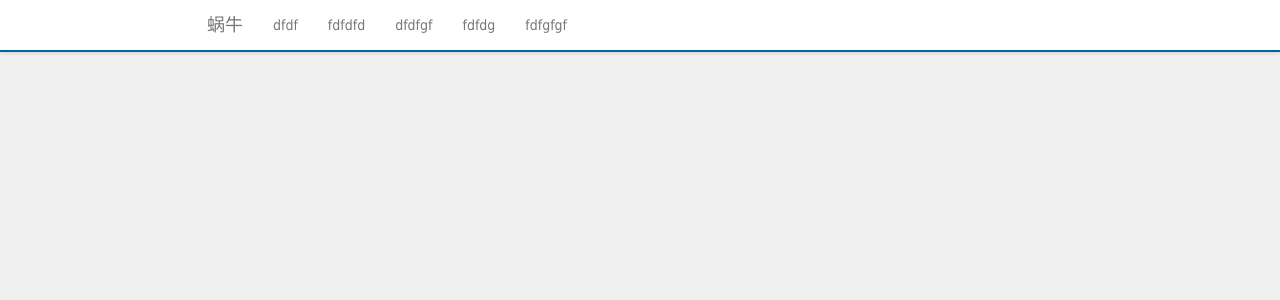
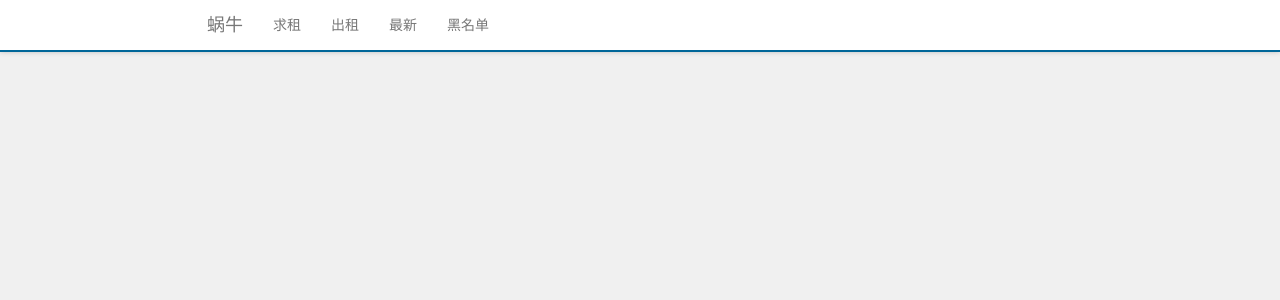
Before and after one commit to hugg95/woniu, a Python web app: template templates/index.html in a window 1280 px wide. Shown: the top 300 px of the page. Run offline with Jinja, Linux system fonts and the light colour scheme; the template is opened without the code that fills it, so the values that code supplies are empty.

Commit message:
upd: refined

```diff
--- a/templates/index.html
+++ b/templates/index.html
@@ -16,17 +16,16 @@
                 <div class="collapse navbar-collapse">
                     <ul class="nav navbar-nav">
                         <li>
-                            <a href="#">dfdf</a>
+                            <a href="#">求租</a>
                         </li>
                         <li>
-                            <a href="#">fdfdfd</a>
-                        </li>
-                        <li><a href="#">dfdfgf</a></li>
-                        <li>
-                            <a href="#">fdfdg</a>
+                            <a href="#">出租</a>
                         </li>
                         <li>
-                            <a href="#">fdfgfgf</a>
+                            <a href="#">最新</a>
+                        </li>
+                        <li>
+                            <a href="#">黑名单</a>
                         </li>
                     </ul>
                 </div>
```
